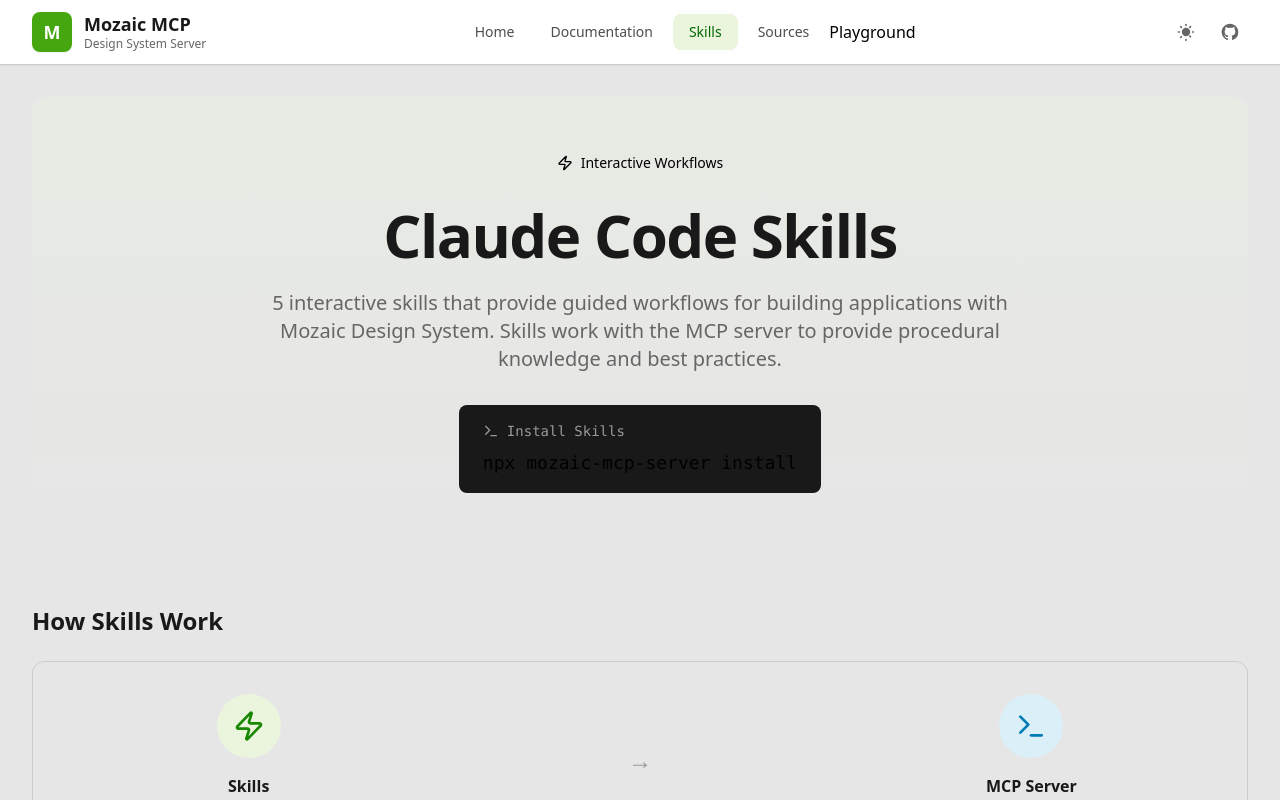
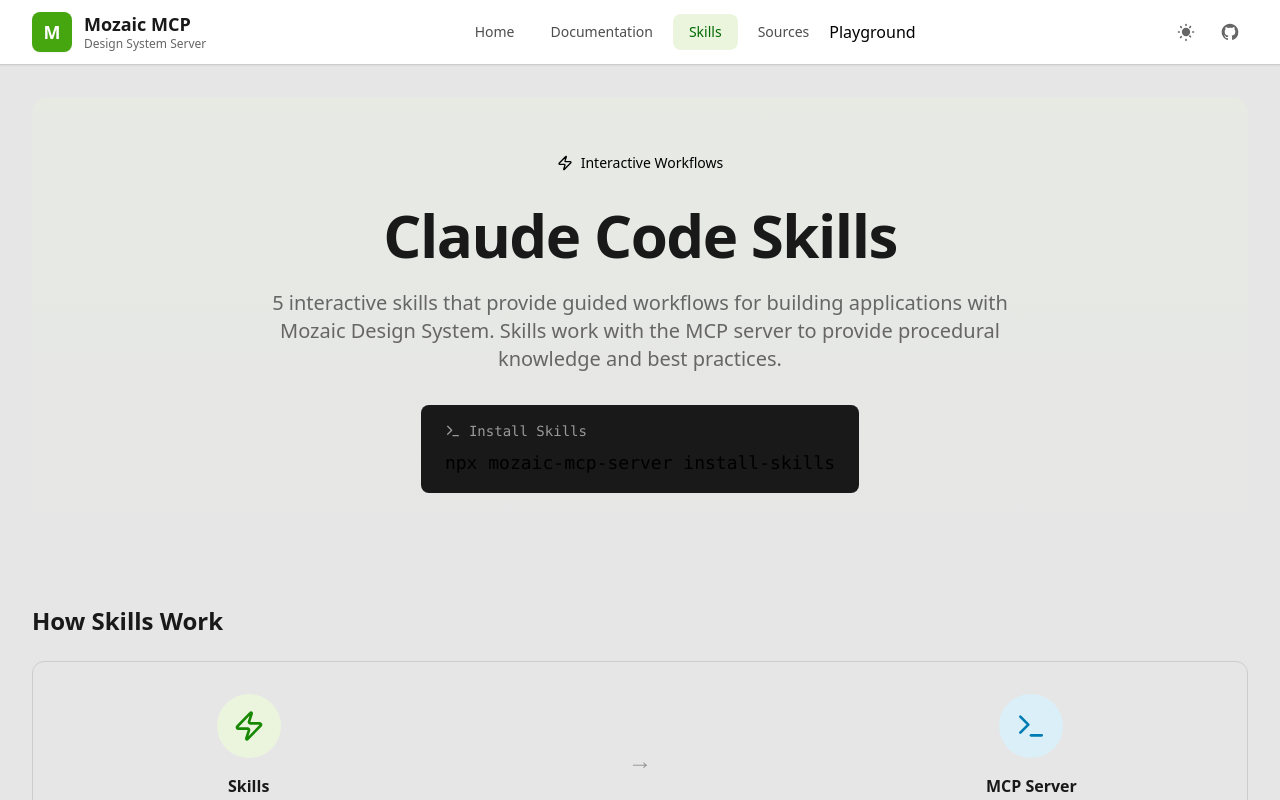
Before and after one commit to MerzoukeMansouri/adeo-mozaic-mcp, a React (Vite) app in the folder website/: page /#/skills in a window 1280 px wide. Shown: the top 800 px of the page. Built offline with nearby package versions, Linux system fonts and the light colour scheme.

Commit message:
docs: update website with new CLI command arguments
Update all install commands from 'npx mozaic-mcp-server install'
to 'npx mozaic-mcp-server install-skills' in the Skills page

```diff
--- a/website/src/pages/Skills.tsx
+++ b/website/src/pages/Skills.tsx
@@ -140,7 +140,7 @@
               <span className="text-sm">Install Skills</span>
             </div>
             <code className="text-secondary-green-400 text-lg">
-              npx mozaic-mcp-server install
+              npx mozaic-mcp-server install-skills
             </code>
           </div>
         </div>
@@ -283,7 +283,7 @@
 
             <div className="bg-grey-900 dark:bg-grey-950 rounded-lg p-4 font-mono text-sm overflow-x-auto">
               <div className="text-grey-400 mb-1"># Install all 5 skills</div>
-              <code className="text-secondary-green-400">npx mozaic-mcp-server install</code>
+              <code className="text-secondary-green-400">npx mozaic-mcp-server install-skills</code>
             </div>
 
             <p className="text-sm text-grey-600 dark:text-grey-300 mt-3">
@@ -384,7 +384,7 @@
         <div className="flex flex-wrap justify-center gap-4">
           <div className="bg-grey-900 rounded-lg px-6 py-3 font-mono">
             <code className="text-secondary-green-400">
-              npx mozaic-mcp-server install
+              npx mozaic-mcp-server install-skills
             </code>
           </div>
         </div>
```
